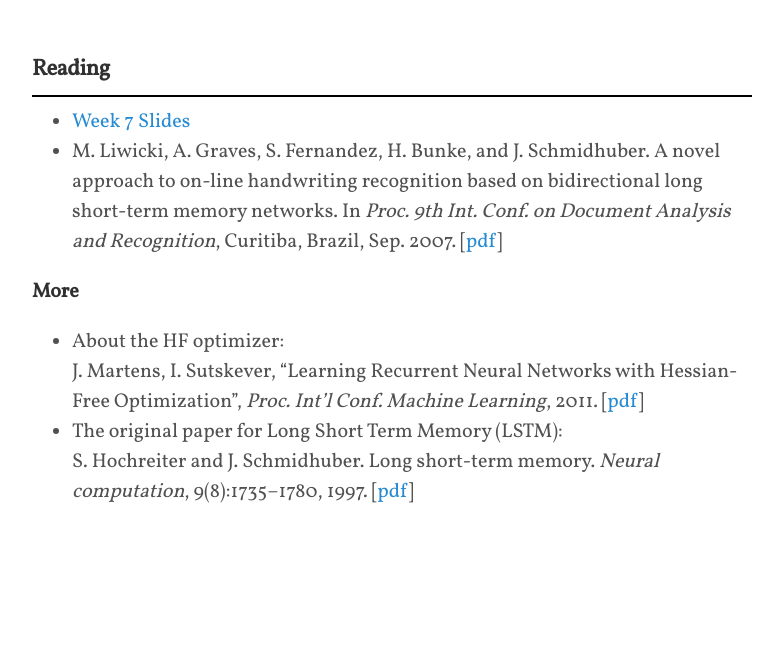
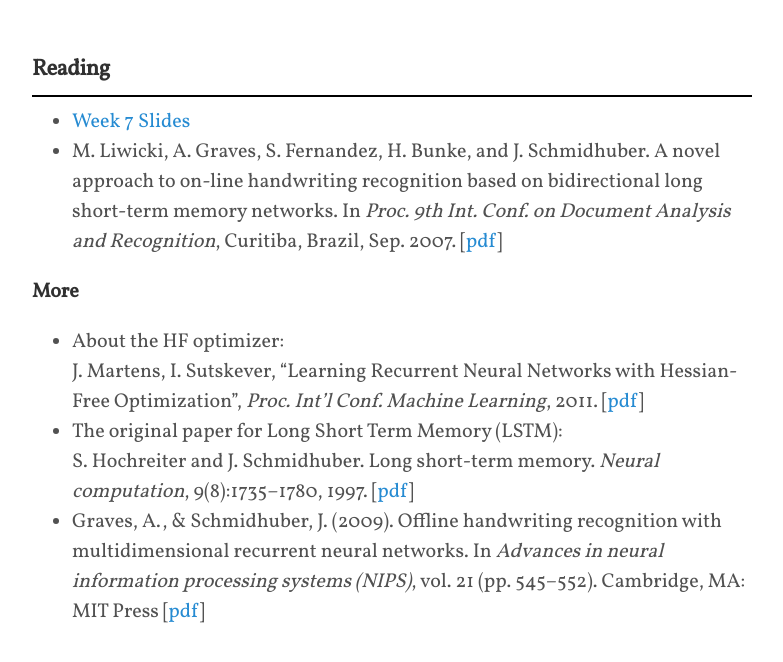
Before and after one commit to shevapato2008/myBlog, a Jekyll site: the page built from algorithms/machinelearning/nnml/week7.md, in a window 1280 px wide and 900 px high, scrolled down 17068 px, cut to the strip 173-835 px from the top of the window. Shown: the whole strip, without its empty margins (248-1031 px from the left). Built offline with Jekyll 4.4.1, drawn with Linux system fonts in a browser that asks for light colours; some web fonts are replaced; comment, search, counter and statistics services are not loaded; before the commit the page ends 17848 px from its top, so only the background shows below that.

Commit message:
Updated.

```diff
--- a/algorithms/machinelearning/nnml/week7.md
+++ b/algorithms/machinelearning/nnml/week7.md
@@ -90,5 +90,6 @@ J. Martens, I. Sutskever, "Learning Recurrent Neural Networks with Hessian-Free
 + The original paper for Long Short Term Memory (LSTM):<br>
 S. Hochreiter and J. Schmidhuber. Long short-term memory. _Neural computation_, 9(8):1735–1780, 1997.
 [[pdf]({{site.baseurl}}/algorithms/machinelearning/nnml/supplement/lstm.pdf)]<br>
++ Graves, A., & Schmidhuber, J. (2009). Offline handwriting recognition with multidimensional recurrent neural networks. In _Advances in neural information processing systems (NIPS)_, vol. 21 (pp. 545–552). Cambridge, MA: MIT Press [[pdf]({{site.baseurl}}/algorithms/machinelearning/nnml/supplement/Offline Handwriting Recognition with Multidimensional Recurrent Neural Networks.pdf)]<br>
 
 <br><br>
```
